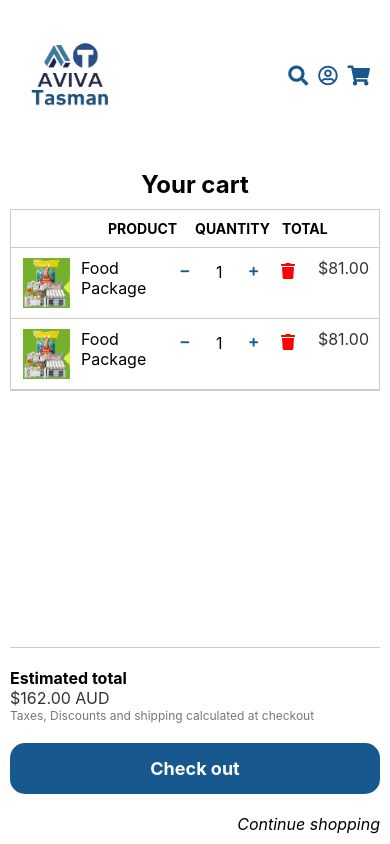
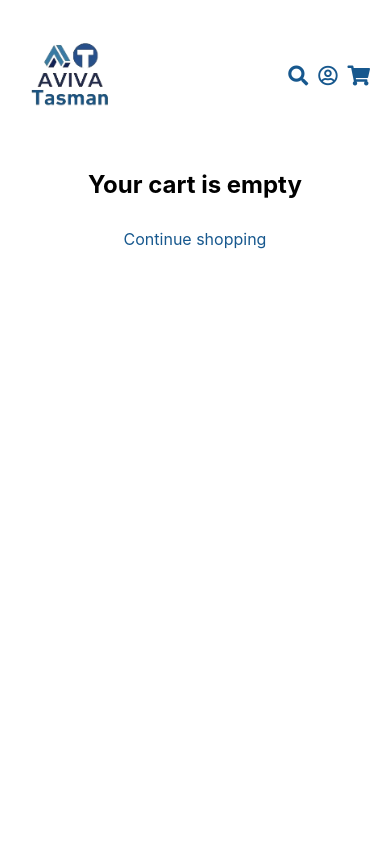
Before and after one commit to hamzayarkhan/AvivaTasmanFrontendApp, a React Native app: screen /CartScreen in a window 390 px wide. Built offline with nearby package versions, Linux system fonts and the light colour scheme.

Commit message:
cart logic added

```diff
--- a/App.js
+++ b/App.js
@@ -5,7 +5,7 @@ import { NavigationContainer } from '@react-navigation/native'
 import HomeScreen from './src/screens/HomeScreen'
 import RefundPolicy from './src/components/policy/RefundPolicy'
 import PrivacyPolicy from './src/components/policy/PrivacyPolicy'
-import ItemDetail from './src/screens/ItemDetail'
+import ItemDetailScreen from './src/screens/ItemDetailScreen'
 import CartScreen from './src/screens/CartScreen'
 
 
@@ -17,7 +17,7 @@ function App() {
     <NavigationContainer>
       <Stack.Navigator>
         <Stack.Screen name="HomeScreen" component={HomeScreen} options={{ headerShown: false }} />
-        <Stack.Screen name="ItemDetail" component={ItemDetail} options={{ headerShown: false }} />
+        <Stack.Screen name="ItemDetailScreen" component={ItemDetailScreen} options={{ headerShown: false }} />
         <Stack.Screen name="CartScreen" component={CartScreen} options={{ headerShown: false }} />
 
         {/* Policy Screen */}
--- a/package.json
+++ b/package.json
@@ -10,6 +10,8 @@
   },
   "dependencies": {
     "@expo/metro-runtime": "~3.1.3",
+    "@react-native-async-storage/async-storage": "^1.23.1",
+    "@react-native-picker/picker": "2.6.1",
     "@react-navigation/native": "^6.1.17",
     "@react-navigation/native-stack": "^6.9.26",
     "expo": "~50.0.14",
@@ -20,8 +22,7 @@
     "react-native-safe-area-context": "4.8.2",
     "react-native-screens": "~3.29.0",
     "react-native-vector-icons": "^10.0.3",
-    "react-native-web": "~0.19.6",
-    "@react-native-picker/picker": "2.6.1"
+    "react-native-web": "~0.19.6"
   },
   "devDependencies": {
     "@babel/core": "^7.20.0"
--- a/src/components/cart/CartDrawerModal.js
+++ b/src/components/cart/CartDrawerModal.js
@@ -1,8 +1,7 @@
-// CartDrawerModal.js
 import React from 'react';
-import { View, Text, StyleSheet, Image, TouchableOpacity, Modal, TouchableWithoutFeedback } from 'react-native';
+import { Modal, View, Text, TouchableOpacity, StyleSheet } from 'react-native';
 
-const CartDrawerModal = ({ visible, itemDetail, onClose, onGoToCart }) => {
+const CartDrawerModal = ({ visible, onClose, onViewCart, onCheckout }) => {
     return (
         <Modal
             animationType="slide"
@@ -10,79 +9,72 @@ const CartDrawerModal = ({ visible, itemDetail, onClose, onGoToCart }) => {
             visible={visible}
             onRequestClose={onClose}
         >
-      <TouchableWithoutFeedback onPress={onClose}>
-        <View style={styles.modalOverlay}>
-          <View style={styles.cartDrawer}>
-            <View style={styles.cartDrawerHandle} >
-            <Text>Item added to your cart</Text>
-            <Image
-              source={itemDetail?.image_url}
-              style={styles.cartImage}
-            />
-            <Text style={styles.cartTitle}>{itemDetail?.title}</Text>
+            <TouchableOpacity style={styles.centeredView} onPress={onClose}>
+                <View style={styles.modalView}>
+                    <Text style={styles.modalText}>Item added to cart!</Text>
                     <TouchableOpacity
-              style={styles.viewCartButton}
-              onPress={onGoToCart}
+                        style={[styles.button, styles.buttonViewCart]}
+                        onPress={onViewCart}
                     >
-              <Text style={styles.viewCartButtonText}>View cart (5)</Text> {/* Update cart quantity dynamically */}
+                        <Text style={styles.textStyle}>View Cart</Text>
                     </TouchableOpacity>
                     <TouchableOpacity
-              onPress={onClose}
+                        style={[styles.button, styles.buttonCheckout]}
+                        onPress={onCheckout}
                     >
-              <Text>Continue shopping</Text>
+                        <Text style={styles.textStyle}>Checkout</Text>
                     </TouchableOpacity>
                 </View>
-          </View>
-        </View>
-      </TouchableWithoutFeedback>
+            </TouchableOpacity>
         </Modal>
     );
 };
 
 const styles = StyleSheet.create({
-  modalOverlay: {
+    centeredView: {
         flex: 1,
-    justifyContent: 'flex-end',
-    backgroundColor: 'rgba(0, 0, 0, 0.5)',
+        justifyContent: "center",
+        alignItems: "center",
+        backgroundColor: 'rgba(0, 0, 0, 0.4)', // Semi-transparent background
     },
-  cartDrawer: {
-    backgroundColor: 'white',
-    padding: 20,
-    alignItems: 'center',
-    borderTopRightRadius: 20,
-    borderTopLeftRadius: 20,
+    modalView: {
+        margin: 20,
+        backgroundColor: "white",
+        borderRadius: 20,
+        padding: 35,
+        alignItems: "center",
+        shadowColor: "#000",
+        shadowOffset: {
+            width: 0,
+            height: 2
         },
-  cartDrawerHandle: {
-    width: 40,
-    height: 4,
-    backgroundColor: '#ccc',
-    borderRadius: 2,
-    marginBottom: 10,
+        shadowOpacity: 0.25,
+        shadowRadius: 3.84,
+        elevation: 5
     },
-  cartImage: {
-    width: 100,
-    height: 100,
-    resizeMode: 'contain',
-    marginBottom: 10,
+    button: {
+        borderRadius: 20,
+        padding: 10,
+        elevation: 2,
+        marginTop: 10,
+        width: 120,
     },
-  cartTitle: {
-    fontSize: 18,
-    fontWeight: 'bold',
-    marginBottom: 20,
+    buttonViewCart: {
+        backgroundColor: "#17588e",
     },
-  viewCartButton: {
-    backgroundColor: '#17588e',
-    padding: 15,
-    borderRadius: 5,
-    alignItems: 'center',
-    marginTop: 10,
-    width: '100%',
+    buttonCheckout: {
+        backgroundColor: "#3AA040",
     },
-  viewCartButtonText: {
-    fontSize: 18,
-    fontWeight: 'bold',
+    textStyle: {
         color: "white",
+        fontWeight: "bold",
+        textAlign: "center"
     },
+    modalText: {
+        marginBottom: 15,
+        textAlign: "center",
+        fontSize: 16,
+    }
 });
 
 export default CartDrawerModal;
--- a/src/components/item/ItemCard.js
+++ b/src/components/item/ItemCard.js
@@ -5,7 +5,7 @@ import {useNavigation} from "@react-navigation/native"
 const ItemCard = ({ p }) => {
     const navigation = useNavigation();
     const handleDetails =(id) => {
-        navigation.navigate("ItemDetail",{id:id})
+        navigation.navigate("ItemDetailScreen",{id:id})
     }
     return (
         <View style={styles.cardContainer}>
--- a/src/components/layout/Layout.js
+++ b/src/components/layout/Layout.js
@@ -21,8 +21,7 @@ const styles = StyleSheet.create({
     container: {
         flex: 1, // Ensures that the SafeAreaView takes up the full screen
         justifyContent: 'space-between',
-        backgroundColor: "#ffffff",
-        fontFamily: 'Roboto', // This will place the footer at the bottom and content at the top
+        backgroundColor: "#ffffff", // This will place the footer at the bottom and content at the top
     },
     content: {
         flex: 1, // This ensures that the content area takes up all available space above the footer
--- a/src/screens/CartScreen.js
+++ b/src/screens/CartScreen.js
@@ -1,65 +1,84 @@
-import React, { useState } from 'react';
-import { View, Text, StyleSheet, Image, TouchableOpacity, ScrollView } from 'react-native';
+import React, { useEffect, useState } from 'react';
+import { View, Text, StyleSheet, Image, TouchableOpacity, ScrollView, TextInput } from 'react-native';
 import Header from '../components/layout/Header';
 import FontAwesome from 'react-native-vector-icons/FontAwesome5';
+import { useNavigation } from "@react-navigation/native"
+import AsyncStorage from '@react-native-async-storage/async-storage';
+import ItemDetail from './ItemDetailScreen';
+
+
+const CartScreen = () => {
+    const navigation = useNavigation();
+
+    const [cartItems, setCartItems] = useState([]);
+    const isCartEmpty = cartItems?.length === 0;
+
+    useEffect(() => {
+        // Fetch cart items from AsyncStorage when the component mounts
+        const fetchCartItems = async () => {
+            const cartJSON = await AsyncStorage.getItem('cart');
+            const cart = cartJSON ? JSON.parse(cartJSON) : [];
+            setCartItems(cart);
+        };
+
+        fetchCartItems();
+    }, []);
+
+    useEffect(() => {
+        // Update AsyncStorage whenever cartItems changes
+        const updateCartStorage = async () => {
+            await AsyncStorage.setItem('cart', JSON.stringify(cartItems));
+        };
+
+        updateCartStorage().catch(console.error);
+    }, [cartItems]);
 
 
 
-const CartScreen = () => {
-    const [cartItems, setCartItems] = useState([
-        {
-            id: 1,
-            title: 'Food Package',
-            price: 81.00,
-            quantity: 1,
-            image_url: require('../../assets/images/FoodPackage.png') // Replace with your image require
-        },
-        {
-            id: 2,
-            title: 'Food Package',
-            price: 81.00,
-            quantity: 1,
-            image_url: require('../../assets/images/FoodPackage.png') // Replace with your image require
-        },
-
-        // ... other cart items if needed
-    ]);
-
     const handleQuantityChange = (id, delta) => {
-        setCartItems((currentItems) =>
-            currentItems.map((item) => {
+        const updatedCartItems = cartItems.map(item => {
             if (item.id === id) {
-                    const newQuantity = item.quantity + delta;
-                    return newQuantity > 0 ? { ...item, quantity: newQuantity } : item;
+                let newQuantity = item.quantity + delta;
+                // Ensure the quantity never drops below 1
+                newQuantity = Math.max(1, newQuantity);
+                return { ...item, quantity: newQuantity };
             }
             return item;
-            }).filter((item) => item.quantity > 0) // This will filter out items with 0 quantity
-        );
+        });
+        setCartItems(updatedCartItems);
     };
 
     const handleRemoveItem = (id) => {
-        setCartItems((currentItems) => currentItems.filter((item) => item.id !== id));
+        const updatedCartItems = cartItems.filter(item => item.id !== id);
+        setCartItems(updatedCartItems);
     };
 
     const calculateTotal = () => {
-        return cartItems.reduce((sum, item) => sum + item.price * item.quantity, 0).toFixed(2);
+        const total = cartItems.reduce((sum, item) => sum + parseFloat(item.price) * item.quantity, 0);
+        return total.toFixed(2);
     };
 
     return (
         <>
             <Header />
-            <View style={styles.container}>
+            {isCartEmpty ? (<View style={styles.emptyCartContainer}>
+                <Text style={styles.emptyCartMessage}>Your cart is empty</Text>
+                <TouchableOpacity
+                    style={styles.continueShoppingButton}
+                    onPress={() => navigation.navigate('HomeScreen')} // Adjust 'Shop' to the actual route name where you want to navigate
+                >
+                    <Text style={styles.continueShoppingText}>Continue shopping</Text>
+                </TouchableOpacity>
+            </View>
+            ) : (<View style={styles.container}>
                 <Text style={styles.headerTitle}>Your cart</Text>
                 <ScrollView style={styles.scrollView} showsVerticalScrollIndicator={false}>
-                    <View style={styles.table}>
                     {/* Table Header */}
                     <View style={styles.tableRow}>
-                            <Text style={styles.tableHeader}></Text>
-                            <Text style={styles.tableHeader}>PRODUCT</Text>
-                            <Text style={styles.tableHeader}>QUANTITY</Text>
-                            <Text style={styles.tableHeader}>TOTAL</Text>
+                        <Text style={[styles.tableHeader, styles.tableHeaderTitle]}>PRODUCT</Text>
+                        <Text style={[styles.tableHeader, styles.tableHeaderQuantity]}>QUANTITY</Text>
+                        <Text style={[styles.tableHeader, styles.tableHeaderTotal]}>TOTAL</Text>
                     </View>
-
                     {/* Table Rows */}
                     {cartItems.map((item) => (
                         <View key={item.id} style={styles.tableRow}>
@@ -69,7 +88,14 @@ const CartScreen = () => {
                                 <TouchableOpacity onPress={() => handleQuantityChange(item.id, -1)}>
                                     <FontAwesome name="minus" style={styles.quantityButton} />
                                 </TouchableOpacity>
-                              <Text style={styles.quantityText}>{item.quantity}</Text>
+                                <TextInput
+                                    style={styles.quantityInput}
+                                    value={item.quantity.toString()}
+                                    onChangeText={(text) => handleQuantityInputChange(item.id, text)}
+                                    keyboardType="numeric"
+                                    returnKeyType="done"
+                                    maxLength={3}
+                                />
                                 <TouchableOpacity onPress={() => handleQuantityChange(item.id, 1)}>
                                     <FontAwesome name="plus" style={styles.quantityButton} />
                                 </TouchableOpacity>
@@ -77,87 +103,30 @@ const CartScreen = () => {
                                     <FontAwesome name="trash" style={styles.deleteButton} />
                                 </TouchableOpacity>
                             </View>
-                            <Text style={styles.totalPrice}>${(item.price * item.quantity).toFixed(2)}</Text>
+                            <Text style={styles.totalPrice}>${(parseFloat(item.price) * parseInt(item.quantity))}</Text>
                         </View>
                     ))}
-                    </View>
                 </ScrollView>
                 <View style={styles.checkoutContainer}>
+                    <View style={styles.totalRow}>
                         <Text style={styles.estimatedTotal}>Estimated total</Text>
-                    <Text style={styles.totalPrice}>${calculateTotal()} AUD</Text>
+                        <Text style={styles.estimatedPrice}>${calculateTotal()} AUD</Text>
+                    </View>
+
                     <Text style={styles.taxesShipping}>Taxes, Discounts and shipping calculated at checkout</Text>
                     <TouchableOpacity style={styles.checkoutButton}>
                         <Text style={styles.checkoutButtonText}>Check out</Text>
                     </TouchableOpacity>
                 </View>
                 <TouchableOpacity style={styles.continueShoppingButton}>
-                    <Text style={styles.continueShoppingText}>Continue shopping</Text>
+                    <Text style={styles.continueShoppingText} onPress={() => navigation.navigate('HomeScreen')} >Continue shopping</Text>
                 </TouchableOpacity>
-            </View>
+            </View>)}
         </>
       );
     };
 
 const styles = StyleSheet.create({
-    // ... other styles
-    table: {
-        borderWidth: 1,
-        borderColor: '#ccc',
-    },
-    tableRow: {
-        flexDirection: 'row',
-        alignItems: 'flex-start',
-        padding: 10,
-        borderBottomWidth: 1,
-        borderBottomColor: '#ccc',
-      },
-    tableHeader: {
-        fontWeight: 'bold',
-        flex: 1,
-
-    },
-    productImage: {
-        width: 50,
-        height: 50,
-        marginRight: 10,
-        resizeMode: 'contain',
-    },
-    deleteButton: {
-        padding: 5,
-        fontSize: 16,
-        color: '#FF0000',
-        minWidth: 40, // Ensure the touch area is large enough
-        textAlign: 'center', // Center the icon text
-      },
-      productTitle: {
-        flex: 2,
-        fontSize: 16, // Your preferred font size
-        textAlign: 'left', // Align text to the left
-        marginRight: 10, // Add some margin if needed
-      },
-    quantityContainer: {
-        flexDirection: 'row',
-        alignItems: 'center',
-        justifyContent: 'center', // Adjust spacing between minus, quantity, and plus
-        flex: 1, // Take up the full flex container
-        paddingVertical: 10,
-      },
-      quantityButton: {
-        padding: 5,
-        fontSize: 16,
-        color: '#17588e',
-        minWidth: 40, // Ensure the touch area is large enough
-        textAlign: 'center', // Center the icon text
-      },
-      quantityText: {
-        fontSize: 16,
-        minWidth: 40, // To ensure alignment and proper spacing
-        textAlign: 'center', // Center the quantity number
-      },
-    totalPrice: {
-        flex: 1,
-        textAlign: 'right',
-    },
     container: {
         flex: 1,
         padding: 10,
@@ -167,55 +136,77 @@ const styles = StyleSheet.create({
         fontSize: 24,
         fontWeight: 'bold',
         textAlign: 'center',
-        marginVertical: 10,
+        marginVertical: 20,
     },
     scrollView: {
-        flex: 1,
+        marginBottom: 20, // space for the checkout container
     },
-    cartItem: {
+    table: {
+        borderWidth: 1,
+        borderColor: '#ccc',
+    },
+    tableRow: {
         flexDirection: 'row',
         alignItems: 'center',
-        marginBottom: 10,
+        justifyContent: 'flex-start',
+        padding: 10,
+        borderBottomWidth: 1,
+        borderBottomColor: '#ccc',
     },
-    itemImage: {
-        width: 80,
-        height: 80,
-        resizeMode: 'contain',
+    tableHeader: {
+        fontWeight: 'bold',
+        textAlign: 'center',
     },
-    itemTitle: {
+    productImage: {
+        width: 50,
+        height: 50,
+        marginRight: 10,
+    },
+    productTitle: {
+        flex: 1,
         fontSize: 16,
-        flex: 1,
-        paddingHorizontal: 10,
-    },
-    itemPrice: {
-        fontSize: 16,
-        color: '#333',
+        marginLeft: 10,
     },
     quantityContainer: {
         flexDirection: 'row',
         alignItems: 'center',
-        paddingHorizontal: 10,
+        justifyContent: 'flex-start',
+        marginLeft:30,
     },
     quantityButton: {
-        fontSize: 10,
+        padding: 6,
+        marginHorizontal: 1,
+        fontSize: 14,
         color: '#17588e',
+    },
+    quantityText: {
         marginHorizontal: 10,
-    },
-    quantity: {
         fontSize: 16,
     },
     totalPrice: {
+        flex: 1,
+        textAlign: 'left',
+        marginRight: 10,
         fontSize: 16,
-        color: '#333',
     },
     checkoutContainer: {
         borderTopWidth: 1,
         borderTopColor: '#ccc',
         paddingVertical: 20,
     },
+    totalRow: {
+        flexDirection: 'row',
+        alignItems: 'center',
+        marginBottom: 10, // add some margin between this row and the taxesShipping Text
+      },
       estimatedTotal: {
         fontSize: 16,
           fontWeight: 'bold',
+        marginRight:10
+      },
+      estimatedPrice: {
+        fontSize: 16,
+        color:"green"
       },
     taxesShipping: {
         fontSize: 12,
@@ -225,10 +216,9 @@ const styles = StyleSheet.create({
     checkoutButton: {
         backgroundColor: '#17588e',
         padding: 15,
-        borderRadius: 5,
+        borderRadius: 20,
         alignItems: 'center',
         marginTop: 10,
-        borderRadius: 15
     },
     checkoutButtonText: {
         fontSize: 18,
@@ -236,14 +226,62 @@ const styles = StyleSheet.create({
         color: 'white',
     },
     continueShoppingButton: {
-        // Style for the continue shopping button if needed
+        padding: 10,
     },
     continueShoppingText: {
         fontSize: 16,
-        color: 'black',
-        fontStyle: "italic",
+        color: '#17588e',
+        textAlign: 'center',
+    },
+    // Explicit widths to align headers with columns
+    tableHeaderProduct: {
+        width: 60, // Adjust based on the size of your product image
+        marginRight: 10,
+    },
+    tableHeaderTitle: {
+        flex: 1, // Takes the rest of the space
+        marginLeft: 10,
+    },
+    tableHeaderQuantity: {
+        width: 140, // Adjust based on the width of your quantity container
+        marginLeft: 10,
+    },
+    tableHeaderTotal: {
+        width: 80, // Adjust based on your layout
+        marginRight: 10,
         textAlign: 'right',
     },
+    deleteButton: {
+        padding: 6,
+        fontSize: 18,
+        color: 'red',
+        marginRight:5
+    },
+    quantityInput: {
+        height: 40, // Match the height with the plus and minus buttons
+        borderColor: 'gray',
+        borderWidth: 1,
+        borderRadius: 5,
+        padding: 10,
+        marginHorizontal: 5,
+        width: 40, // or adjust the width as needed
+        textAlign: 'center',
+    },
+    emptyCartContainer: {
+        flex: 1,
+        justifyContent: 'flex-start',
+        alignItems: 'center',
+        padding: 0,
+        backgroundColor: '#ffffff',
+      },
+      emptyCartMessage: {
+        fontSize: 24,
+        fontWeight: 'bold',
+        textAlign: 'center',
+        marginVertical: 20,
+      },
+
 });
 
+
 export default CartScreen;
--- a/src/screens/ItemDetail.js
+++ b/src/screens/ItemDetailScreen.js
@@ -1,16 +1,37 @@
-import { View, Text, StyleSheet, Image, ScrollView, TouchableOpacity, TextInput, Modal, TouchableWithoutFeedback } from 'react-native';
-import React, { useEffect, useState } from 'react'
+import React, { useEffect, useState } from 'react';
+import { View, Text, StyleSheet, Image, TouchableOpacity, ScrollView, Modal, TouchableWithoutFeedback, TextInput } from 'react-native';
+import AsyncStorage from '@react-native-async-storage/async-storage';
 import Header from '../components/layout/Header'
 import Footer from '../components/layout/Footer'
 import { productsData } from '../services/products';
 import CartDrawerModal from '../components/cart/CartDrawerModal';
+import { useNavigation } from '@react-navigation/native';
 
 const ItemDetail = ({ route }) => {
-  const [itemDetail, setItemDetail] = useState({})
+  const [itemDetail, setItemDetail] = useState({});
   const [quantity, setQuantity] = useState(1);
   const [modalVisible, setModalVisible] = useState(false);
   const [cartModalVisible, setCartModalVisible] = useState(false);
+  const navigation = useNavigation();
 
+  const openCartDrawer = async () => {
+    try {
+      const existingCartJSON = await AsyncStorage.getItem('cart');
+      const existingCart = existingCartJSON ? JSON.parse(existingCartJSON) : [];
+      const index = existingCart.findIndex(item => item.id === itemDetail.id);
+
+      if (index !== -1) {
+        existingCart[index].quantity += quantity; // Update quantity
+      } else {
+        existingCart.push({ ...itemDetail, quantity }); // Add new item
+      }
+
+      await AsyncStorage.setItem('cart', JSON.stringify(existingCart));
+      setCartModalVisible(true); // Assuming this controls a confirmation modal
+    } catch (error) {
+      console.error('Error adding item to cart:', error);
+    }
+  };
 
   const onQuantityChange = (newQuantity) => {
     const num = parseInt(newQuantity, 10);
@@ -22,12 +43,12 @@ const ItemDetail = ({ route }) => {
   };
   //find item details
   useEffect(() => {
+    const { params } = route;
     const getItem = productsData.find((p) => {
       return p.id === params?.id
     })
-    setItemDetail(getItem)
-  }, [])
-  const { params } = route;
+    setItemDetail(getItem);
+  }, [route]);
   return (
     <>
       <Header />
@@ -56,13 +77,10 @@ const ItemDetail = ({ route }) => {
           </View>
 
           <TouchableOpacity
-            style={styles.addToCartButton} disabled = {itemDetail?.quantity<=0}
-            // onPress={() => {
-            //   console.log('Add to cart pressed'); // Debugging line
-            //   setCartModalVisible(true);
-            // }}
+            style={styles.addToCartButton} disabled={itemDetail?.quantity <= 0}
+            onPress={() => openCartDrawer()}
           >
-            <Text style={styles.addToCartButtonText}>{itemDetail?.quantity > 0 ? "Add to cart" : "Out Of Stock" }</Text>
+            <Text style={styles.addToCartButtonText}>{itemDetail?.quantity > 0 ? "Add to cart" : "Out Of Stock"}</Text>
           </TouchableOpacity>
 
           <Text style={styles.consistsTitle}>Consists of</Text>
@@ -97,14 +115,19 @@ const ItemDetail = ({ route }) => {
       </ScrollView>
       <CartDrawerModal
         visible={cartModalVisible}
-        itemDetail={itemDetail}
         onClose={() => setCartModalVisible(false)}
-        onGoToCart={() => {
+        onViewCart={() => {
           // Logic to navigate to the cart
           setCartModalVisible(false);
-          // e.g., navigation.navigate('Cart');
+          navigation.navigate('CartScreen'); // Adjust this to your cart screen route name
+        }}
+        onCheckout={() => {
+          // Logic to navigate to the checkout screen
+          setCartModalVisible(false);
+          navigation.navigate('CheckoutScreen'); // Adjust this to your checkout screen route name
         }}
       />
+
       <Footer />
     </>
 
```
Also changed, not shown: src/services/products.js (+34 -34 lines), 1 other file (tests, documents, lock files or other folders). Lines whose indentation alone changed are shown as unchanged.
